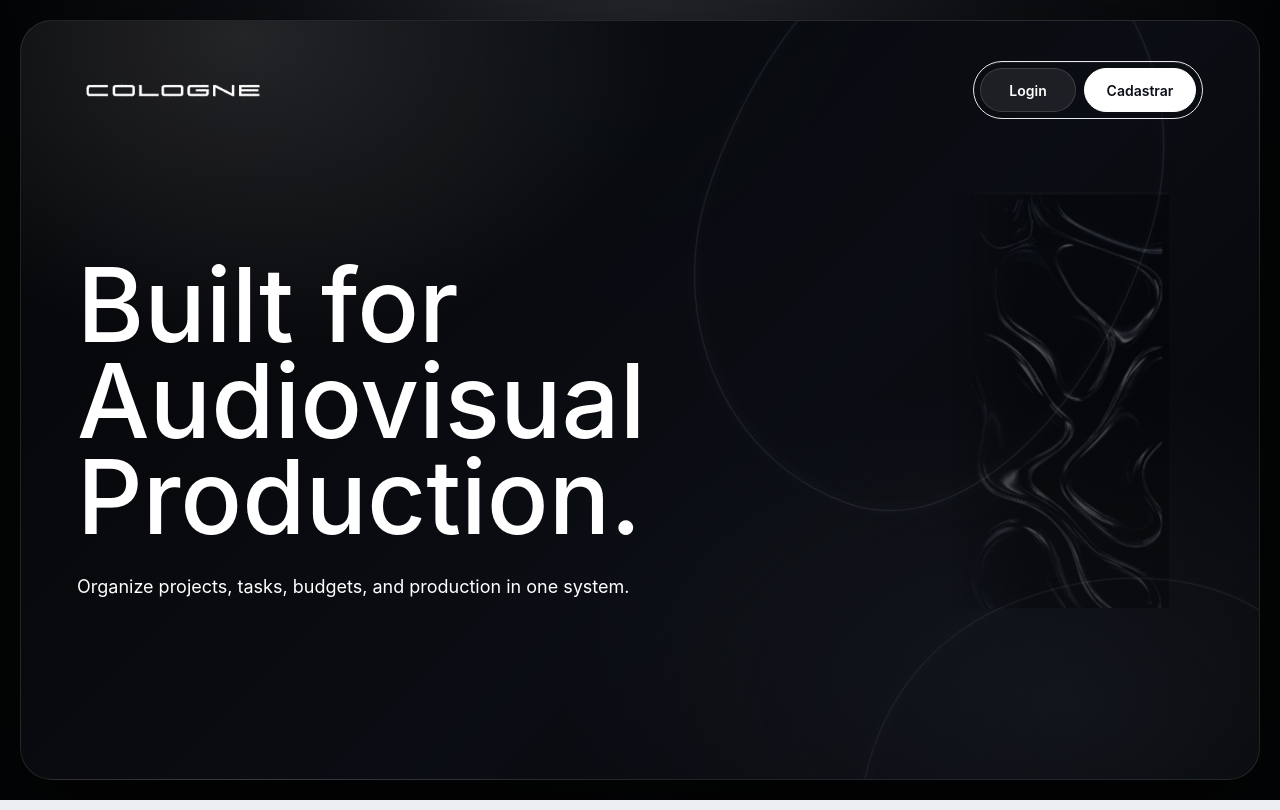
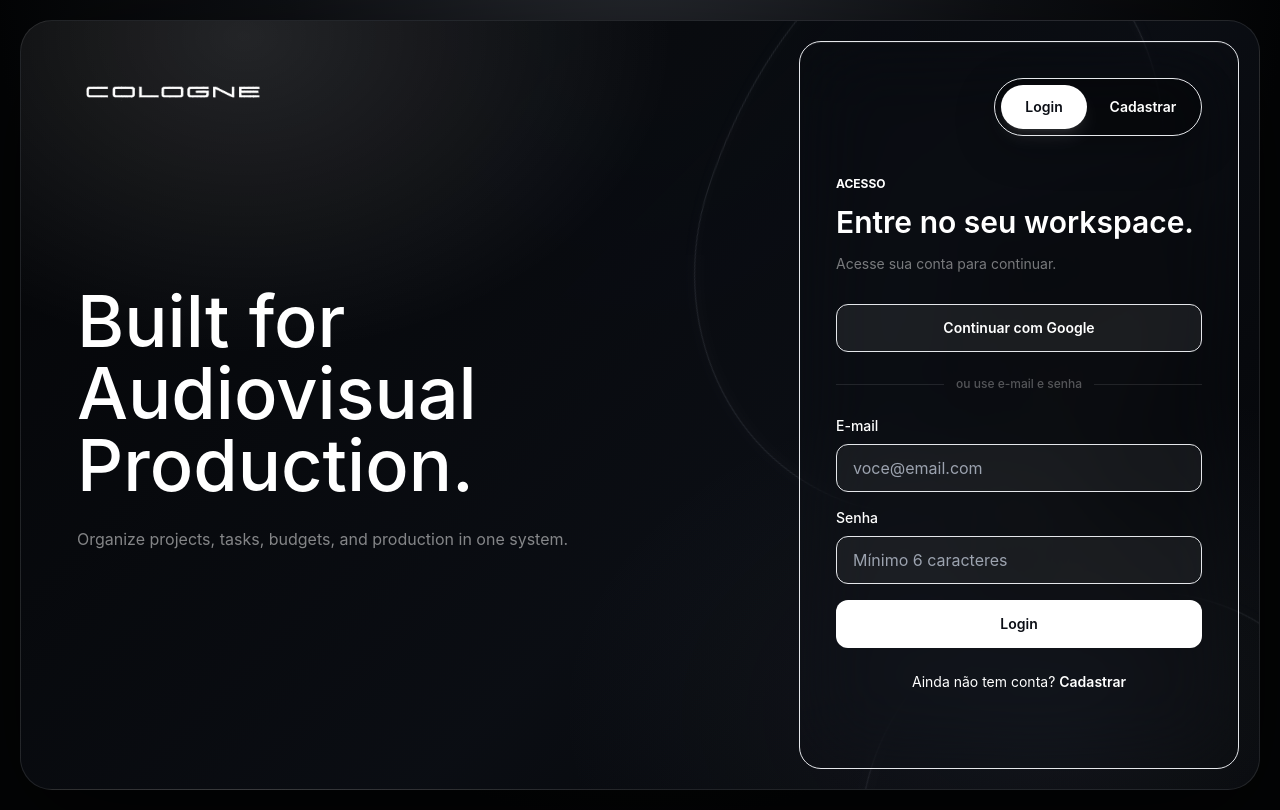
Before and after one commit to sitorskihenrique/south-studio, a Next.js app: page / in a window 1280 px wide. Built offline with nearby package versions, Linux system fonts and the light colour scheme; no server answers.

Commit message:
remove landing duplicada do login

```diff
--- a/src/app/page.tsx
+++ b/src/app/page.tsx
@@ -1,42 +1,17 @@
-import Link from "next/link";
 import { redirect } from "next/navigation";
-import { LocalizedBrandCopy } from "@/components/LocalizedBrandCopy";
-import { BrandLogo } from "@/components/ui/BrandLogo";
+import { AuthForm } from "@/components/auth/AuthForm";
 import { createServerSupabase } from "@/lib/supabase/server";
 
 export const dynamic = "force-dynamic";
 
-export default async function LandingPage() {
+export default async function HomePage() {
   const supabase = await createServerSupabase();
   if (supabase) {
     const result = await withTimeout(supabase.auth.getUser(), 6_000);
     if (result?.data.user) redirect("/dashboard");
   }
 
-  return (
-    <main className="studio-auth-backdrop min-h-[100dvh] bg-black p-3 text-white sm:p-5">
-      <section className="studio-auth-surface mx-auto flex min-h-[calc(100dvh-1.5rem)] max-w-[1720px] flex-col overflow-hidden rounded-[26px] border border-white/10 px-5 py-5 shadow-[0_32px_110px_rgba(0,0,0,0.5)] sm:min-h-[calc(100dvh-2.5rem)] sm:rounded-[32px] sm:px-9 sm:py-8 lg:px-14 lg:py-10">
-        <span className="studio-liquid-detail" aria-hidden="true" />
-        <header className="flex items-center justify-between gap-5">
-          <BrandLogo className="w-[150px] sm:w-[190px]" priority />
-          <nav className="flex items-center gap-2 rounded-full border border-white/12 bg-black/24 p-1.5 shadow-[inset_0_1px_0_rgba(255,255,255,0.08)] backdrop-blur-xl">
-            <Link href="/login" className="studio-dark-action min-w-[96px] px-5">Login</Link>
-            <Link href="/cadastro" className="studio-dark-action studio-dark-action--primary min-w-[112px] px-5">Cadastrar</Link>
-          </nav>
-        </header>
-
-        <div className="my-auto max-w-5xl py-20 sm:py-28">
-          <h1 className="max-w-4xl text-[clamp(3rem,8vw,7.4rem)] font-medium leading-[0.94] text-white">
-            <LocalizedBrandCopy />
-          </h1>
-          <p className="mt-7 max-w-xl text-base leading-7 text-white/54 sm:text-lg">
-            <LocalizedBrandCopy supporting />
-          </p>
-        </div>
-
-      </section>
-    </main>
-  );
+  return <AuthForm mode="login" />;
 }
 
 async function withTimeout<T>(promise: PromiseLike<T>, timeoutMs: number): Promise<T | null> {
```
